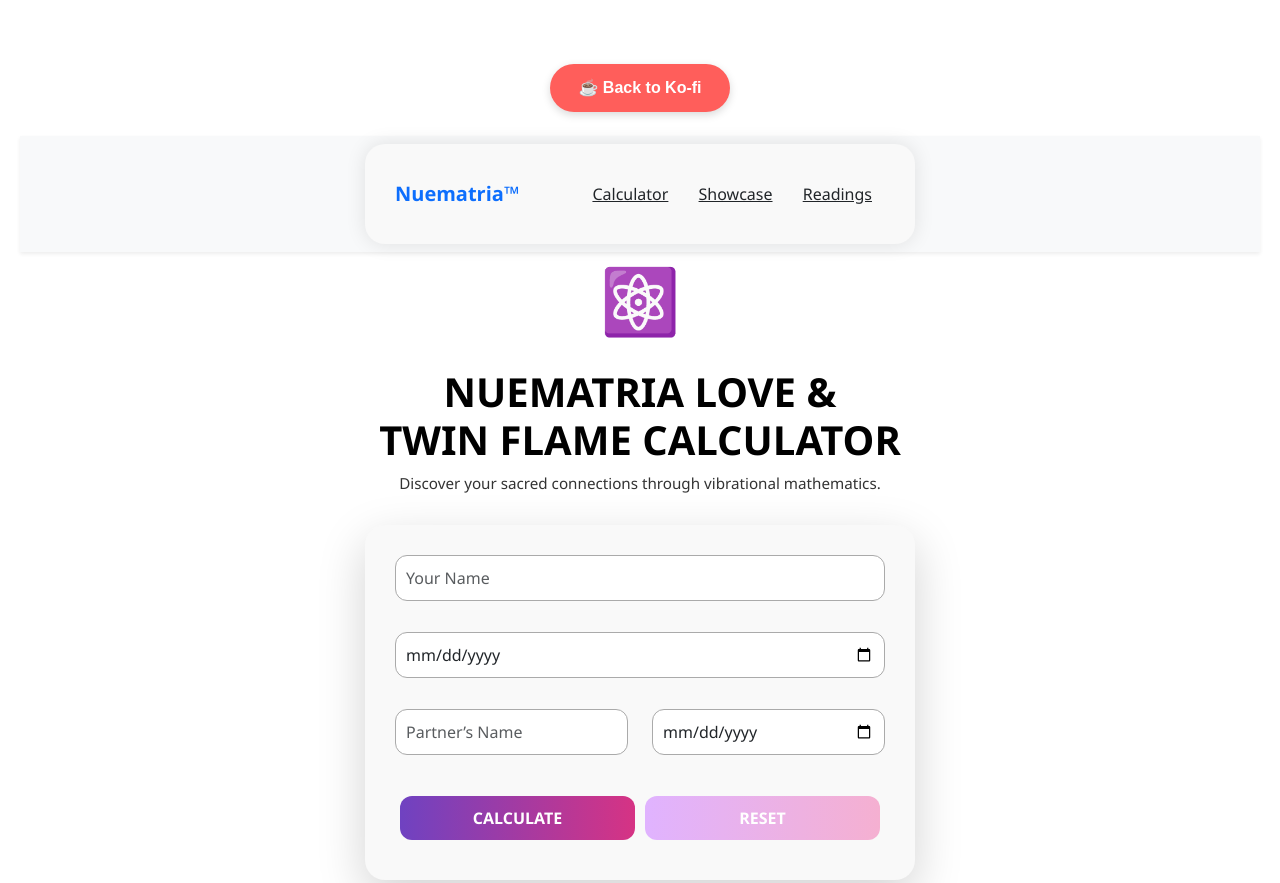
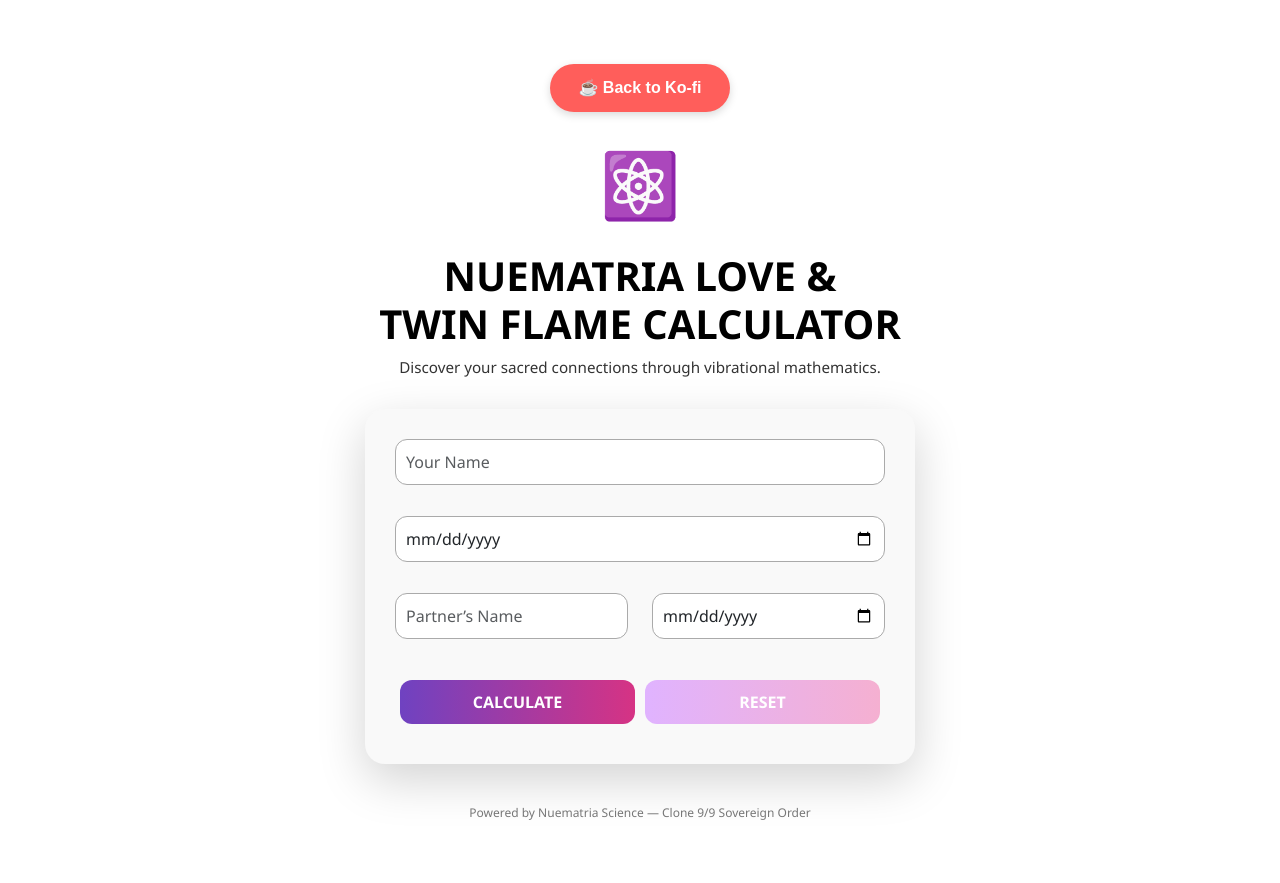
Before and after one commit to ALANABSOLUTIA/Nuematria-calculator-tools, a plain HTML site: page index.html in a window 1280 px wide. Shown: the top 883 px of the page. After the commit the page ends 862 px from the top, so only its background shows below. Drawn offline with nearby package versions, Linux system fonts and the light colour scheme.

Commit message:
Update index.html

```diff
--- a/index.html
+++ b/index.html
@@ -71,16 +71,7 @@ a[href*="ko-fi.com"]:hover {
   box-shadow:0 5px 10px rgba(0,0,0,0.2);
 }
 </style>
-<nav class="navbar navbar-expand-lg navbar-light bg-light shadow-sm">
-  <div class="container">
-    <a class="navbar-brand fw-bold text-primary" href="index.html">Nuematria™</a>
-    <div class="ms-auto">
-      <a href="index.html" class="btn btn-link text-dark">Calculator</a>
-      <a href="showcase.html" class="btn btn-link text-dark">Showcase</a>
-      <a href="readings.html" class="btn btn-link text-dark">Readings</a>
-    </div>
-  </div>
-</nav>
+
 
 
 
```
